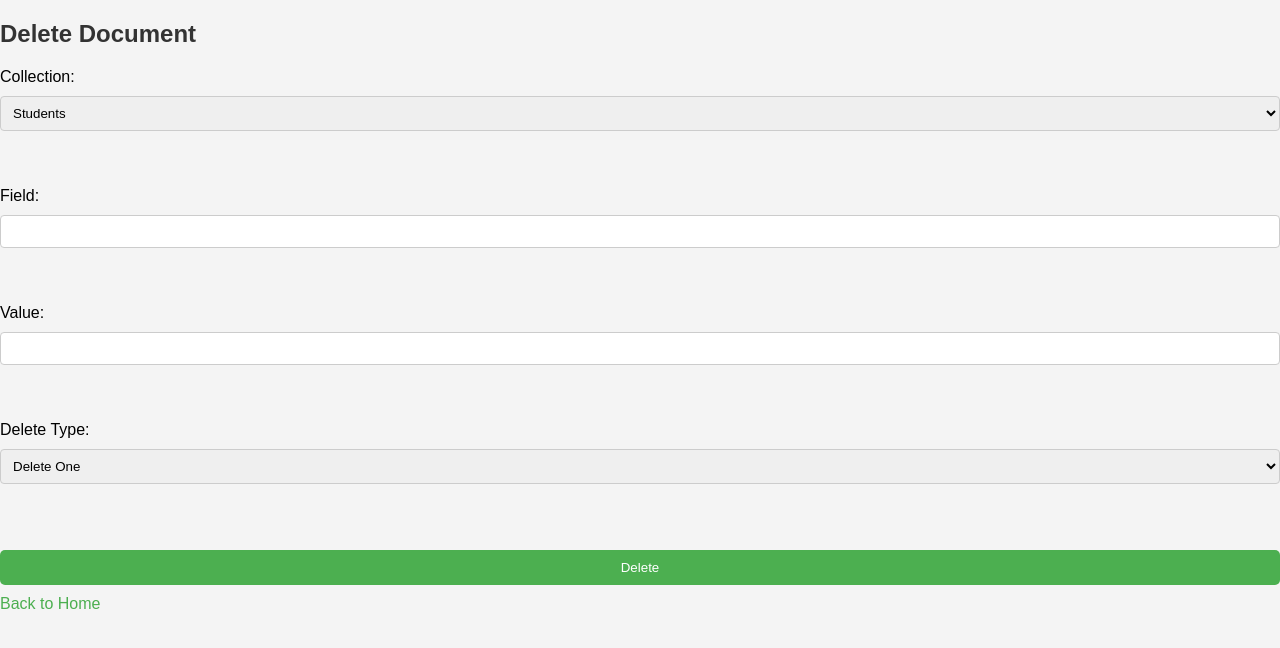
After one commit to NA7RAWY/Mongo-Task, a Flask app: page /delete_dynamic in a window 1280 px wide. The commit adds this page. Shown: the top 648 px of the page. Run offline with Flask 3, Linux system fonts and the light colour scheme.

Commit message:
finish part 1

```diff
--- a/app.py
+++ b/app.py
@@ -1,27 +1,28 @@
 from flask import Flask, render_template, request, redirect
 from pymongo import MongoClient, IndexModel, ASCENDING, DESCENDING
-from bson import ObjectId  # To handle ObjectId correctly
+from bson import ObjectId
 
 app = Flask(__name__)
 
-# MongoDB connection
+# MongoDB connect
 client = MongoClient("mongodb://localhost:27017/")
 db = client['School']
 students = db['students']
 courses = db['courses']
 
-# Create some collections and insert documents with various field types
+
 if students.count_documents({}) == 0:
     students.insert_many([
-    {"name": "Alice", "age": 20, "grades": [90, 80, 85], "address": {"city": "Cairo", "zip": "12345"}, "active": True},
-    {"name": "Bob", "age": 22, "grades": [70, 75, 80], "address": {"city": "Alexandria", "zip": "54321"}, "active": False},
-    {"name": "Charlie", "age": 23, "grades": [88, 92, 85], "address": {"city": "Giza", "zip": "67890"}, "active": True}
+    {"name": "Mahmoud", "age": 20, "grades": [90, 80, 85], "address": {"city": "Cairo", "zip": "12345"}, "active": True},
+    {"name": "Mostafa", "age": 21, "grades": [70, 75, 80], "address": {"city": "Alexandria", "zip": "54321"}, "active": False},
+    {"name": "Ahmed", "age": 22, "grades": [88, 92, 85], "address": {"city": "Giza", "zip": "67890"}, "active": True},
+    {"name": "Ibrahim", "age": 23, "grades": [95, 87, 85], "address": {"city": "Fayium", "zip": "58746"}, "active": False}
 ])
 
 initial_courses = [
-    {"course_name": "Math", "students_enrolled": ["Alice", "Bob"], "active": True},
-    {"course_name": "Science", "students_enrolled": ["Charlie", "Alice"], "active": True},
-    {"course_name": "History", "students_enrolled": ["Bob"], "active": False}
+    {"course_name": "MIS", "students_enrolled": ["Mahmoud", "Mostafa"], "active": True},
+    {"course_name": "CS", "students_enrolled": ["Ibrahim", "Mahmoud"], "active": True},
+    {"course_name": "NS", "students_enrolled": ["Mostafa","Ahmed"], "active": False}
 ]
 
 for course in initial_courses:
@@ -31,11 +32,11 @@ for course in initial_courses:
 
 # 1. Create Indexes
 students.create_indexes([
-    IndexModel([("name", ASCENDING)]),  # Single field index
-    IndexModel([("age", ASCENDING), ("name", DESCENDING)]),  # Compound index
+    IndexModel([("name", ASCENDING)]),
+    IndexModel([("age", ASCENDING), ("name", DESCENDING)]),
 ])
 
-courses.create_index([("course_name", ASCENDING)], unique=True)  # Unique index on course_name
+courses.create_index([("course_name", ASCENDING)], unique=True)
 
 @app.route('/')
 def index():
@@ -76,10 +77,10 @@ def update_student(student_id):
         new_age = int(request.form['age'])
         new_grades = list(map(int, request.form['grades'].split(',')))
 
-        # Example of using $set operator to update data
+
         students.update_one(
             {"_id": student["_id"]},
-            {"$set": {
+            {"$set": { #set عشان منقعدش ندور
                 "name": new_name,
                 "age": new_age,
                 "grades": new_grades
@@ -101,29 +102,28 @@ def add_course():
         students_enrolled = request.form.getlist('students_enrolled')
         active = True if 'active' in request.form else False
 
-        # Check if the course already exists by searching with course_name
+
         existing_course = courses.find_one({"course_name": course_name})
         if not existing_course:
-            # Insert the course data if it doesn't exist
+
             course_id = courses.insert_one({
                 "course_name": course_name,
                 "students_enrolled": students_enrolled,
                 "active": active
             }).inserted_id
 
-            # Enroll students in the course
             for student_name in students_enrolled:
                 students.update_one(
                     {"name": student_name},
-                    {"$push": {"courses": str(course_id)}}
+                    {"$push": {"courses": str(course_id)}} #push عشان مندورش بردو
                 )
         else:
-            # If the course already exists, handle it by either ignoring it or displaying a message
+
             print(f"Course {course_name} already exists.")
 
         return redirect('/')
 
-    # Fetch all students for course enrollment
+
     all_students = students.find()
     return render_template('add_course.html', students=all_students)
 
@@ -134,30 +134,25 @@ def custom_query():
     results = []
     error = None
     if request.method == 'POST':
-        # Get data from the form
+
         field1 = request.form.get('field1')
         value1 = request.form.get('value1')
         operator = request.form.get('operator')
 
-        # Ensure the required fields are provided
         if not field1 or not value1:
             return render_template('custom_query.html', results=[], error="Please provide both field and value.")
 
-        # Convert value to int if possible, or keep it as a string for other cases
         try:
             value1 = int(value1)
         except ValueError:
             pass
 
-        # Build the query based on the operator
         query = {}
 
-        # Handling logical operators: $or, $and, $nor
         if operator in ['or', 'and', 'nor']:
             field2 = request.form.get('field2')
             value2 = request.form.get('value2')
 
-            # Ensure second field and value are provided for logical operators
             if not field2 or not value2:
                 return render_template('custom_query.html', results=[], error="Please provide both field2 and value2 for logical operators.")
 
@@ -173,14 +168,12 @@ def custom_query():
             elif operator == 'nor':
                 query = { "$nor": [{field1: value1}, {field2: value2}] }
 
-        # Handling $in and $all (values can be a list)
         elif operator in ['in', 'all']:
-            # Split the value1 input into a list if it's a comma-separated string
+
             if isinstance(value1, str):
                 value1 = [item.strip() for item in value1.split(',')]
             query = {field1: {f"${operator}": value1}}
 
-        # Handling $size: The value must be an integer specifying the size of the list/array
         elif operator == 'size':
             try:
                 value1 = int(value1)
@@ -188,15 +181,12 @@ def custom_query():
                 return render_template('custom_query.html', results=[], error="Please provide a valid integer for the size operator.")
             query = {field1: {"$size": value1}}
 
-        # Handling $expr for field comparisons or calculations (Dynamic Comparison)
         elif operator == 'expr':
             comparison_operator = request.form.get('comparison_operator')
 
-            # Ensure that comparison operator is provided
             if not comparison_operator:
                 return render_template('custom_query.html', results=[], error="Please select a comparison operator (e.g., gt, lt, eq).")
 
-            # Determine the comparison logic based on the chosen comparison operator
             if comparison_operator == 'gt':
                 query = {"$expr": {"$gt": [f"${field1}", value1]}}
             elif comparison_operator == 'lt':
@@ -210,16 +200,13 @@ def custom_query():
             else:
                 return render_template('custom_query.html', results=[], error="Invalid comparison operator.")
 
-        # Default case: for simple queries where no special operator is provided
         else:
             query = {field1: value1}
 
-        # Execute the query
         results = list(students.find(query))
 
     return render_template('custom_query.html', results=results, error=error)
 
-# 6. Multiply All Array Elements (Sum grades and store in totalGrade)
 @app.route('/update_grades')
 def update_grades():
     for student in students.find():
@@ -235,5 +222,37 @@ def update_grades():
         print(f"Updated {student['name']} with total grade: {total_grade}")
     return redirect('/')
 
+
+# 3. 3.	Delete Documents using a filter condition
+@app.route('/delete_dynamic', methods=['GET', 'POST'])
+def delete_dynamic():
+    message = None
+    if request.method == 'POST':
+        collection_name = request.form['collection']
+        field = request.form['field']
+        value = request.form['value']
+        delete_type = request.form.get('delete_type', 'one')  # default to one
+
+        try:
+            value = int(value)
+        except ValueError:
+            pass
+
+        collection = students if collection_name == 'students' else courses
+
+        if delete_type == 'many':
+            result = collection.delete_many({field: value})
+            message = f"Deleted {result.deleted_count} documents from {collection_name} where {field} = {value}"
+        else:
+            result = collection.delete_one({field: value})
+            if result.deleted_count:
+                message = f"Deleted one document from {collection_name} where {field} = {value}"
+            else:
+                message = f"No document found in {collection_name} with {field} = {value}"
+
+    return render_template('delete_dynamic.html', message=message)
+
+
+
 if __name__ == '__main__':
     app.run(debug=True)
--- /dev/null
+++ b/templates/delete_dynamic.html
@@ -0,0 +1,40 @@
+<!DOCTYPE html>
+<html>
+    <head>
+        <meta charset="UTF-8">
+        <meta name="viewport" content="width=device-width, initial-scale=1.0">
+        <title>Dynamic Delete</title>
+        <link rel="stylesheet" href="{{ url_for('static', filename='style.css') }}">
+    </head>
+<body>
+    <h2>Delete Document</h2>
+    <form method="POST">
+        <label>Collection:</label>
+        <select name="collection">
+            <option value="students">Students</option>
+            <option value="courses">Courses</option>
+        </select><br><br>
+
+        <label>Field:</label>
+        <input type="text" name="field" required><br><br>
+
+        <label>Value:</label>
+        <input type="text" name="value" required><br><br>
+
+        <label>Delete Type:</label>
+        <select name="delete_type">
+            <option value="one">Delete One</option>
+            <option value="many">Delete Many</option>
+        </select><br><br>
+
+        <button type="submit">Delete</button>
+    </form>
+
+    {% if message %}
+        <p><strong>{{ message }}</strong></p>
+    {% endif %}
+
+    <a href="{{ url_for('index') }}">Back to Home</a>
+
+</body>
+</html>
```
Also changed, not shown: templates/custom_query.html (+5 -9 lines), templates/index.html (+4 -6 lines).
